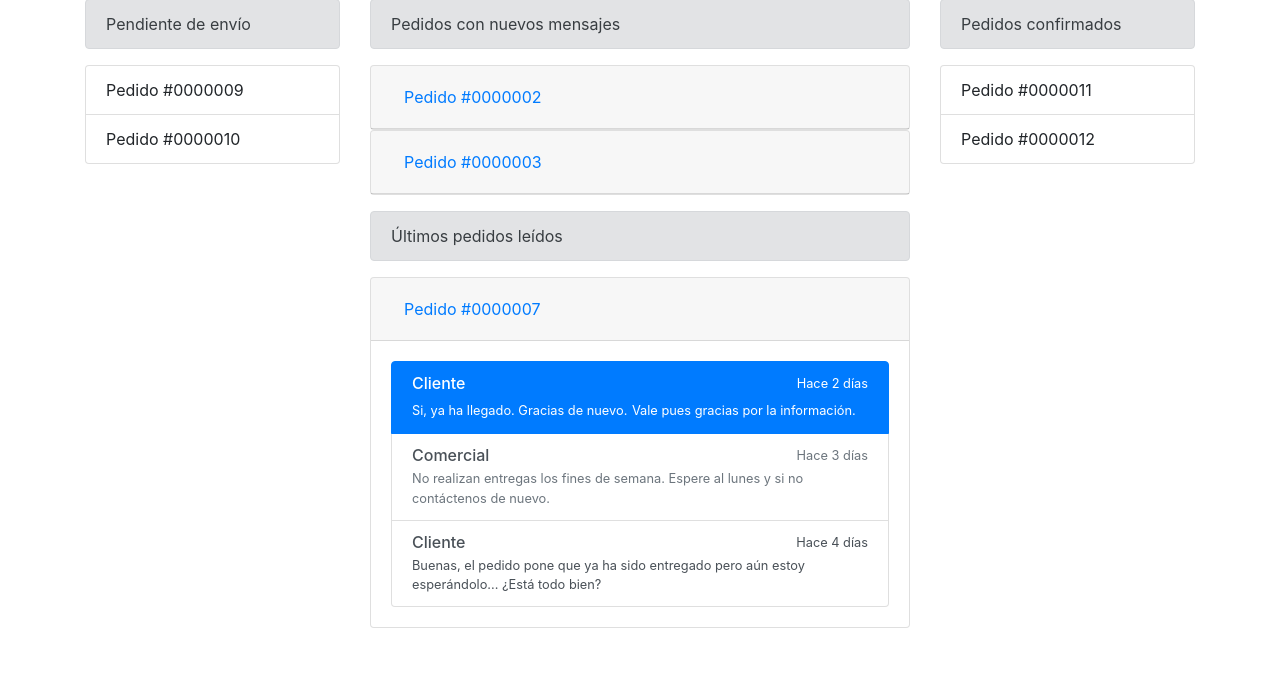
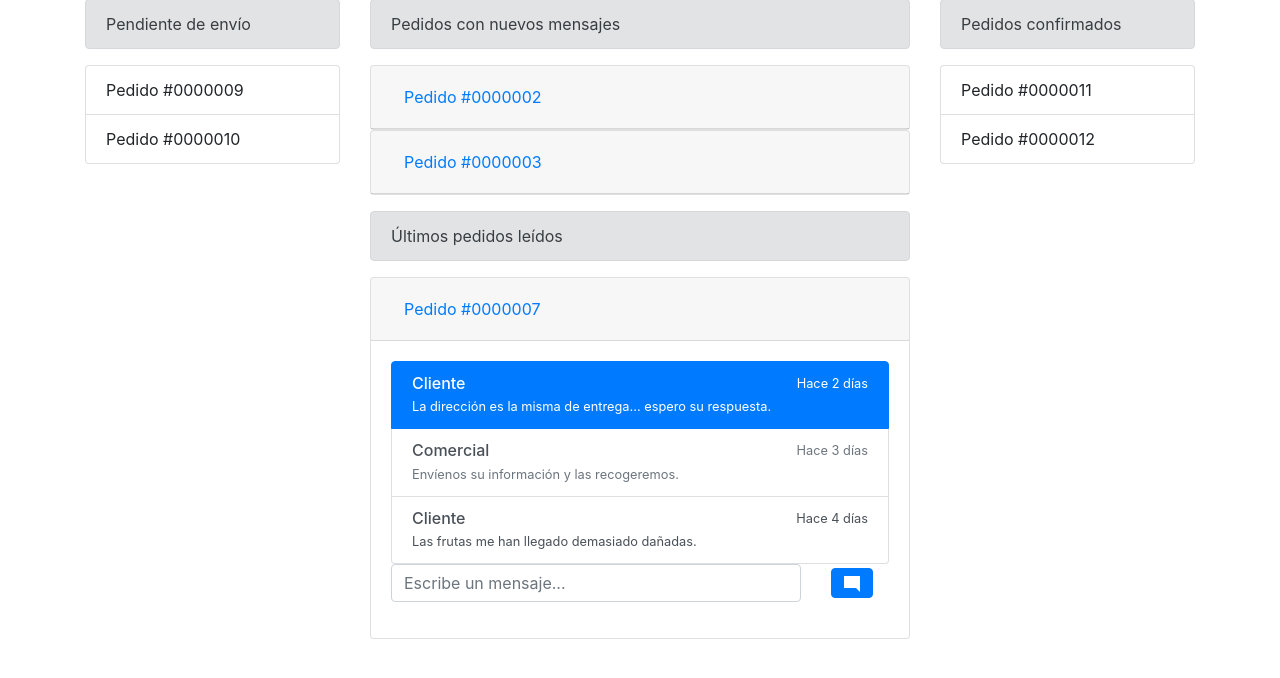
Before and after one commit to ipradasgomez/melonshop, a PHP site: page /admin/orders.php in a window 1280 px wide, after a click on "Pedido #0000007". Shown: the part 106-784 px from the top of the page. Run offline with PHP 8.4, Linux system fonts and the light colour scheme; style sheets or scripts are compiled from the project's sources.

Commit message:
pequeños avances

```diff
--- a/web/templates/admin/orders.tpl
+++ b/web/templates/admin/orders.tpl
@@ -35,7 +35,8 @@ usuarioConectado=$usuarioConectado}
                                     <h6 class="mb-1">Cliente</h6>
                                     <small>Hace 2 días</small>
                                 </div>
-                              <small>Si, ya ha llegado. Gracias de nuevo.</small><hr/>
+                                <small>Si, ya ha llegado. Gracias de nuevo.</small>
+                                <hr />
                                 <small>Vale pues gracias por la información.</small>
                             </li>
                             <li href="#" class="list-group-item list-group-item-action flex-column align-items-start">
@@ -43,16 +44,25 @@ usuarioConectado=$usuarioConectado}
                                     <h6 class="mb-1">Comercial</h6>
                                     <small class="text-muted">Hace 3 días</small>
                                 </div>
-                              <small class="text-muted">No realizan entregas los fines de semana. Espere al lunes y si no contáctenos de nuevo.</small>
+                                <small class="text-muted">No realizan entregas los fines de semana. Espere al lunes y
+                                    si no contáctenos de nuevo.</small>
                             </li>
                             <li href="#" class="list-group-item list-group-item-action flex-column align-items-start ">
                                 <div class="d-flex w-100 justify-content-between">
                                     <h6 class="mb-1">Cliente</h6>
                                     <small>Hace 4 días</small>
                                 </div>
-                                <small>Buenas, el pedido pone que ya ha sido entregado pero aún estoy esperándolo... ¿Está todo bien?</small>
+                                <small>Buenas, el pedido pone que ya ha sido entregado pero aún estoy esperándolo...
+                                    ¿Está todo bien?</small>
                             </li>
                         </div>
+                        <form>
+                            <div class="row">
+                                <div class="col-10"><input class="form-control" type="text" placeholder="Escribe un mensaje..."></div>
+                                <div class="col-2"><button type="button" data-toggle="tooltip" data-placement="bottom"
+                                        data-original-title="Enviar mensaje" class="btn btn-primary mt-1"><span class="oi oi-comment-square"></span></button></div>
+                            </div>
+                        </form>
                     </div>
                 </div>
             </div>
@@ -76,7 +86,15 @@ usuarioConectado=$usuarioConectado}
                                 <small>¿Son frutas de temporada?</small>
                             </li>
                         </div>
+                        <form>
+                            <div class="row">
+                                <div class="col-10"><input class="form-control" type="text" placeholder="Escribe un mensaje..."></div>
+                                <div class="col-2"><button type="button" data-toggle="tooltip" data-placement="bottom"
+                                        data-original-title="Enviar mensaje" class="btn btn-primary mt-1"><span class="oi oi-comment-square"></span></button></div>
                             </div>
+                        </form>
+                    </div>
+
                 </div>
             </div>
         </div>
@@ -102,24 +120,30 @@ usuarioConectado=$usuarioConectado}
                                     <h6 class="mb-1">Cliente</h6>
                                     <small>Hace 2 días</small>
                                 </div>
-                              <small>Si, ya ha llegado. Gracias de nuevo.</small>
-                              <small>Vale pues gracias por la información.</small>
+                                <small>La dirección es la misma de entrega... espero su respuesta.</small>
                             </li>
                             <li href="#" class="list-group-item list-group-item-action flex-column align-items-start">
                                 <div class="d-flex w-100 justify-content-between">
                                     <h6 class="mb-1">Comercial</h6>
                                     <small class="text-muted">Hace 3 días</small>
                                 </div>
-                              <small class="text-muted">No realizan entregas los fines de semana. Espere al lunes y si no contáctenos de nuevo.</small>
+                                <small class="text-muted">Envíenos su información y las recogeremos.</small>
                             </li>
                             <li href="#" class="list-group-item list-group-item-action flex-column align-items-start ">
                                 <div class="d-flex w-100 justify-content-between">
                                     <h6 class="mb-1">Cliente</h6>
                                     <small>Hace 4 días</small>
                                 </div>
-                                <small>Buenas, el pedido pone que ya ha sido entregado pero aún estoy esperándolo... ¿Está todo bien?</small>
+                                <small>Las frutas me han llegado demasiado dañadas.</small>
                             </li>
                         </div>
+                        <form>
+                            <div class="row">
+                                <div class="col-10"><input class="form-control" type="text" placeholder="Escribe un mensaje..."></div>
+                                <div class="col-2"><button type="button" data-toggle="tooltip" data-placement="bottom"
+                                        data-original-title="Enviar mensaje" class="btn btn-primary mt-1"><span class="oi oi-comment-square"></span></button></div>
+                            </div>
+                        </form>
                     </div>
                 </div>
             </div>
--- a/web/templates/producto.tpl
+++ b/web/templates/producto.tpl
@@ -2,13 +2,12 @@
     <img class="img-responsive img-fluid img-thumbnail product-img" src="../resources/gallery/images/{$producto->item_photo}">
     <div id="{($producto->id+4)}"></div>
     <div class="producttitle d-flex justify-content-between">
-        <div><span>{$producto->item_name|ucfirst}</span></div>
         <div class="text-nowrap"><small>{$producto->price}€/{$producto->unit_short}</small></div>
     </div>
     <div class="componentes-box"><small><em> {$producto->description}</em></small></div>
     <div class="cardSpacer"></div>
     <div class="productprice d-flex justify-content-between">
-        <form action="#{($producto->id)}" method="post" style="height:20px">
+        <form action="" method="post" style="height:20px">
             <div class="form-group row">
                 <div class="col-8">
                     <input type="text" name="id" id="id" value="{$producto->id}" hidden>
```
Lines whose indentation alone changed are shown as unchanged.
